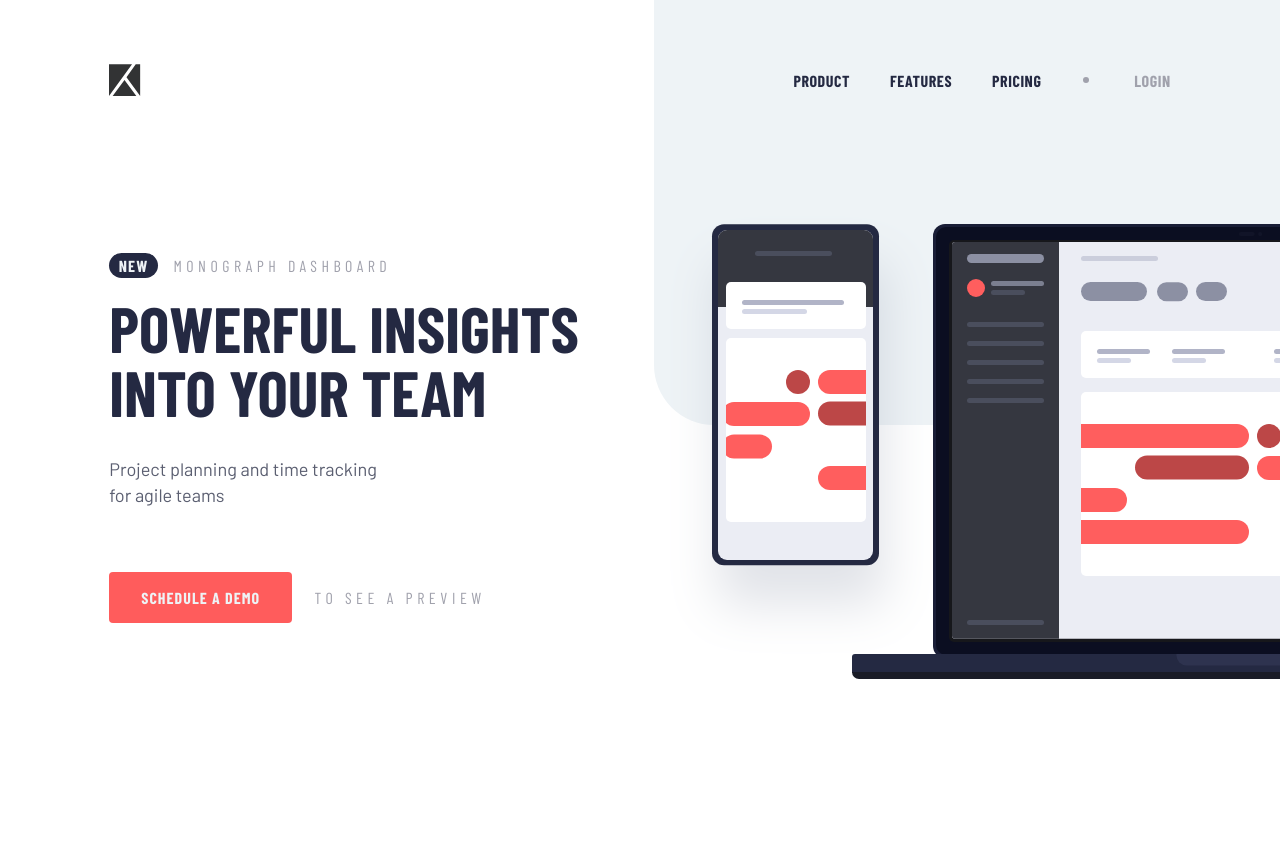
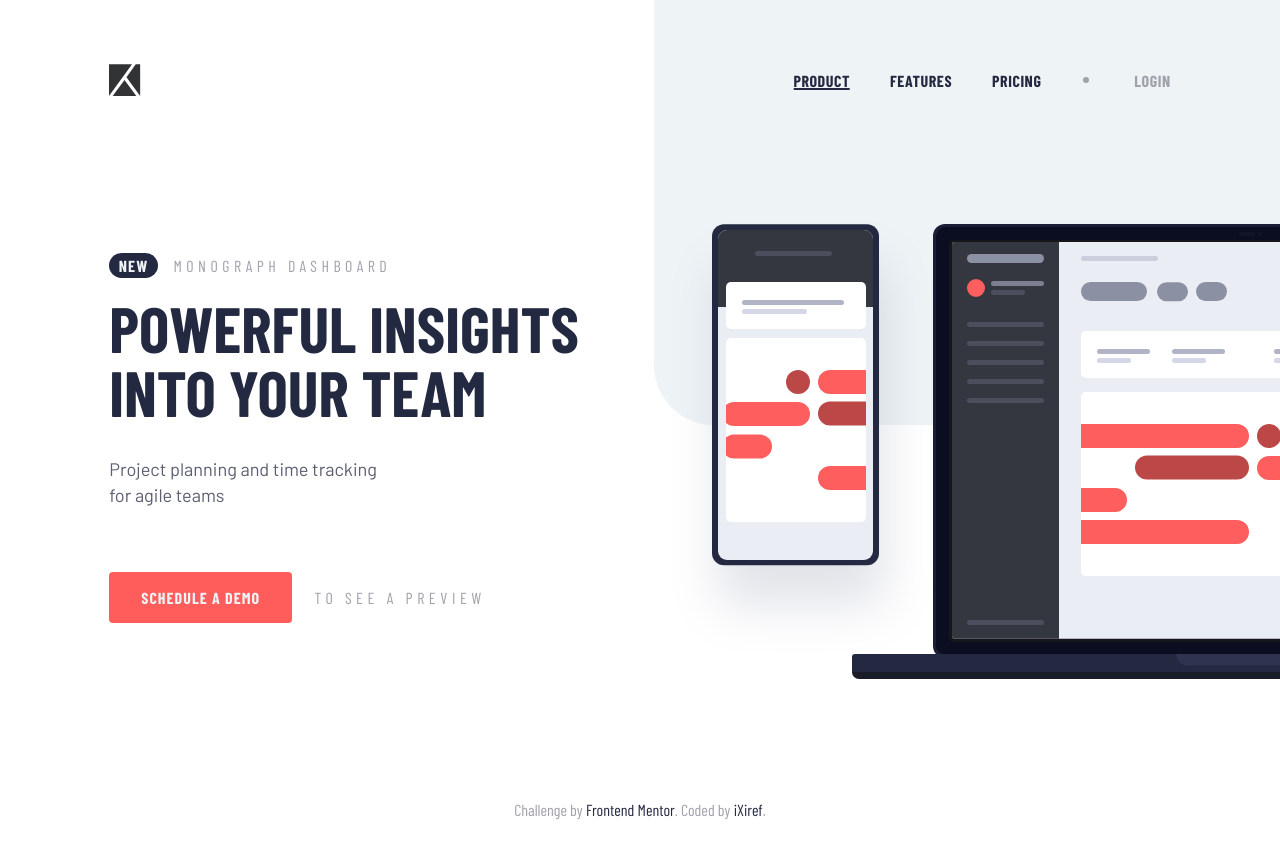
Before and after one commit to FelixCriollo/2.14-Project-tracking-intro-component, a website: page public/index.html in a window 1280 px wide. Both pictures are taken after a click on the link "PRODUCT". Before the commit the page ends 800 px from the top, so only its background shows below. Drawn offline with nearby package versions, Linux system fonts and the light colour scheme.

Commit message:
active stares

```diff
--- a/public/index.html
+++ b/public/index.html
@@ -1,14 +1,22 @@
 <!DOCTYPE html>
 <html lang="en">
   <head>
-  <meta charset="UTF-8">
-  <meta name="viewport" content="width=device-width, initial-scale=1.0">
+    <meta charset="UTF-8" />
+    <meta name="viewport" content="width=device-width, initial-scale=1.0" />
 
-  <link rel="icon" type="image/png" sizes="32x32" href="./images/favicon-32x32.png">
+    <link
+      rel="icon"
+      type="image/png"
+      sizes="32x32"
+      href="./images/favicon-32x32.png"
+    />
 
     <title>Project tracking intro component</title>
-  <link rel="stylesheet" href="style.css">
-  <link href="https://fonts.googleapis.com/css2?family=Barlow&family=Barlow+Condensed:wght@400;700&display=swap" rel="stylesheet">
+    <link rel="stylesheet" href="style.css" />
+    <link
+      href="https://fonts.googleapis.com/css2?family=Barlow&family=Barlow+Condensed:wght@400;700&display=swap"
+      rel="stylesheet"
+    />
 
     <!-- <style>
     .attribution { font-size: 11px; text-align: center; }
@@ -20,7 +28,7 @@
       <div class="container">
         <header class="header">
           <a href="#" class="logo">
-        <img src="../src/images/logo.svg" alt="tr traking">
+            <img src="../src/images/logo.svg" alt="tr traking" />
           </a>
 
           <nav class="nav">
@@ -45,7 +53,12 @@
 
         <main class="main">
           <section class="illustration">
-        <img src="../src/images/illustration-devices.svg" alt="" aria-hidden="true" class="illustration__hero">
+            <img
+              src="../src/images/illustration-devices.svg"
+              alt=""
+              aria-hidden="true"
+              class="illustration__hero"
+            />
           </section>
 
           <section class="content">
@@ -54,9 +67,12 @@
               Monograph Dashboard
             </h2>
 
-        <h1 class="title">Powerful insights into your team </h1>
+            <h1 class="title">Powerful insights into your team</h1>
 
-        <p class="text">Project planning and time tracking<br> for agile teams</p>
+            <p class="text">
+              Project planning and time tracking<br />
+              for agile teams
+            </p>
 
             <div class="subsection">
               <a href="#" class="btn">Schedule a demo</a>
@@ -68,12 +84,13 @@
       </div>
     </div>
 
-  <!-- <footer>
     <p class="attribution">
-      Challenge by <a href="https://www.frontendmentor.io?ref=challenge" target="_blank">Frontend Mentor</a>.
-      Coded by <a href="#">Your Name Here</a>.
+      Challenge by
+      <a href="https://www.frontendmentor.io?ref=challenge" target="_blank"
+        >Frontend Mentor</a
+      >. Coded by
+      <a href="https://twitter.com/Fabrzio_C" title="Follow Me">iXiref</a>.
     </p>
-  </footer> -->
 
     <script src="/src/js/nav.js"></script>
   </body>
--- a/public/style.css
+++ b/public/style.css
@@ -170,6 +170,48 @@ a {
   color: var(--cl-light);
 }
 
+.nav__link {
+  position:  relative
+}
+
+@media (min-width: 800px) {
+    .nav__link::before {
+      content: '';
+      position: absolute;
+      bottom: 0;
+      left: 50%;
+      transform: translateX(-50%);
+
+      width: 0;
+      height: 2px;
+      background-color: hsl(230, 29%, 20%);
+      background-color: var(--cl-strong);
+
+      transition: width 0.2s ease-in-out;
+    }
+
+    .nav__link:hover::before, .nav__link:focus::before {
+      width: 100%;
+    }
+  }
+
+@media (min-width: 800px) {
+    .nav__link--login::before {
+      background: hsl(231, 7%, 65%);
+      background: var(--cl-regular);
+    }
+  }
+
+.btn {
+  transition: background 0.3s ease-in-out
+}
+
+@media (min-width: 768px) {
+    .btn:hover, .btn:focus {
+      background: hsla(0, 100%, 68%, .85);
+    }
+  }
+
 .nav-toggle {
   width: 24px;
   height: 24px;
@@ -179,7 +221,7 @@ a {
   transition: all .2s ease-in-out
 }
 
-@media (min-width: 768px) {
+@media (min-width: 800px) {
 
 .nav-toggle {
     display: none
@@ -225,7 +267,8 @@ a {
     top: 0;
 
     height: auto;
-    width: auto
+    width: auto;
+    transition: unset
 }
   }
 
@@ -404,7 +447,6 @@ a {
 
 .illustration .illustration__hero {
       height: min(70vh, 29em);
-      /* height: 29em; */
       left: 50%;
       top: -14%;
       transform: translateX(3.5vh)
@@ -430,3 +472,18 @@ a {
     margin-top: 4em
 }
   }
+
+.attribution {
+  position: absolute;
+  left: 50%;
+  transform: translateX(-50%);
+  text-align: center;
+  color: hsl(231, 7%, 65%);
+  color: var(--cl-regular);
+  padding-bottom: 1.5em
+}
+
+.attribution a {
+    color: hsl(230, 29%, 20%);
+    color: var(--cl-strong);
+  }
--- a/src/css/components/btn.css
+++ b/src/css/components/btn.css
@@ -6,7 +6,7 @@
   background: url("/src/images/icon-hamburger.svg") no-repeat center center;
   transition: all .2s ease-in-out;
 
-  @media (min-width: 768px) {
+  @media (min-width: 800px) {
     display: none;
   }
 }
--- a/src/css/components/nav.css
+++ b/src/css/components/nav.css
@@ -16,6 +16,7 @@
 
     height: auto;
     width: auto;
+    transition: unset;
   }
 
   & .nav__list {
--- a/src/css/containers/main.css
+++ b/src/css/containers/main.css
@@ -55,7 +55,6 @@
 
     @media (min-width: 800px) {
       height: min(70vh, 29em);
-      /* height: 29em; */
       left: 50%;
       top: -14%;
       transform: translateX(3.5vh);
@@ -78,3 +77,16 @@
     margin-top: 4em;
   }
 }
+
+.attribution {
+  position: absolute;
+  left: 50%;
+  transform: translateX(-50%);
+  text-align: center;
+  color: var(--cl-regular);
+  padding-bottom: 1.5em;
+
+  & a {
+    color: var(--cl-strong);
+  }
+}
--- a/src/css/style.css
+++ b/src/css/style.css
@@ -2,6 +2,7 @@
 
 @import "utilities/colors.css";
 @import "utilities/typography.css";
+@import "utilities/active-states.css";
 
 @import "components/btn.css";
 @import "components/nav.css";
--- /dev/null
+++ b/src/css/utilities/active-states.css
@@ -0,0 +1,41 @@
+.nav__link {
+  position:  relative;
+
+  @media (min-width: 800px) {
+    &::before {
+      content: '';
+      position: absolute;
+      bottom: 0;
+      left: 50%;
+      transform: translateX(-50%);
+
+      width: 0;
+      height: 2px;
+      background-color: var(--cl-strong);
+
+      transition: width 0.2s ease-in-out;
+    }
+
+    &:hover::before {
+      width: 100%;
+    }
+  }
+}
+
+.nav__link--login {
+  @media (min-width: 800px) {
+    &::before {
+      background: var(--cl-regular);
+    }
+  }
+}
+
+.btn {
+  transition: background 0.3s ease-in-out;
+
+  @media (min-width: 768px) {
+    &:hover {
+      background: hsla(0, 100%, 68%, .85);
+    }
+  }
+}
--- a/src/js/nav.js
+++ b/src/js/nav.js
@@ -6,3 +6,12 @@ document.querySelector('.nav-toggle')
     btn.classList.toggle("nav-toggle--close");
     nav.classList.toggle("nav--active");
   })
+
+window.addEventListener("resize", () => {
+  if (window.innerWidth > 800) {
+    document.querySelector('.nav-toggle')
+      .classList.remove('nav-toggle--close');
+    document.querySelector('.nav')
+      .classList.remove('nav--active');
+  }
+})
```
Lines whose indentation alone changed are shown as unchanged.
